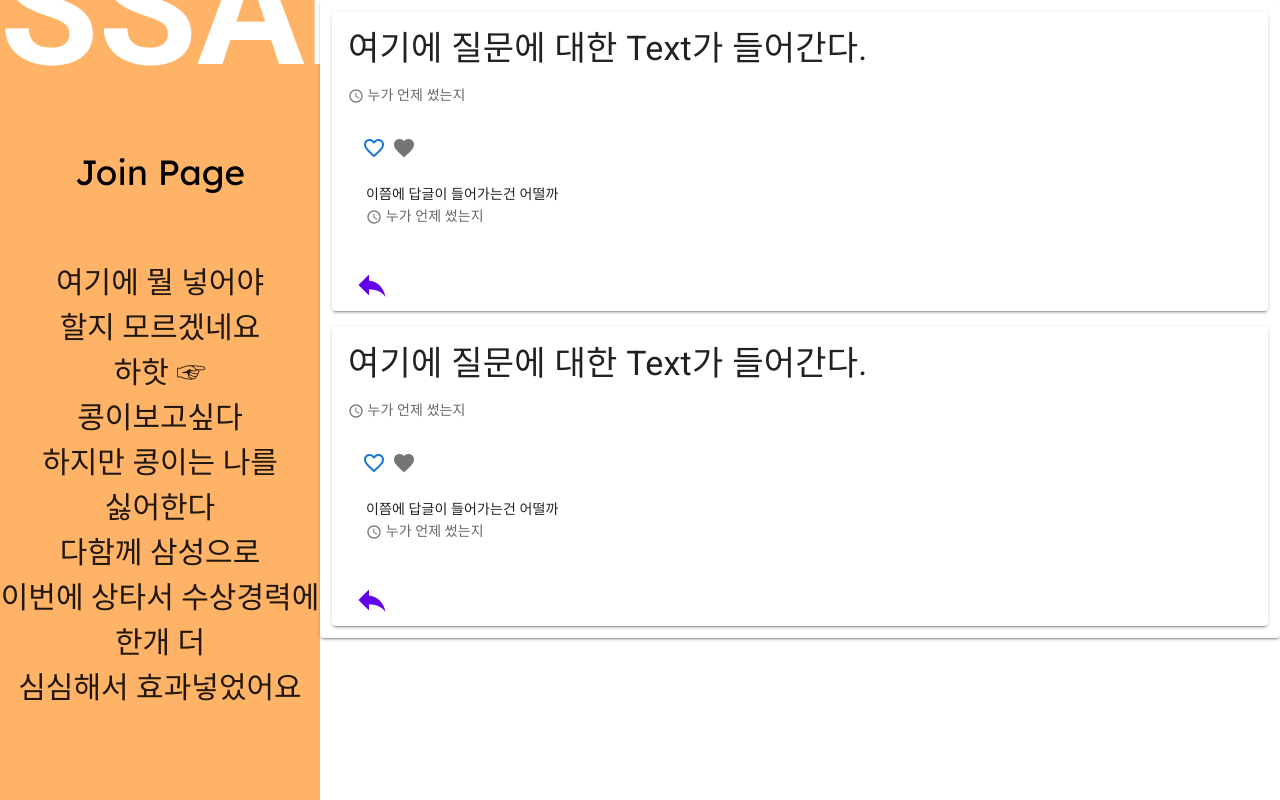
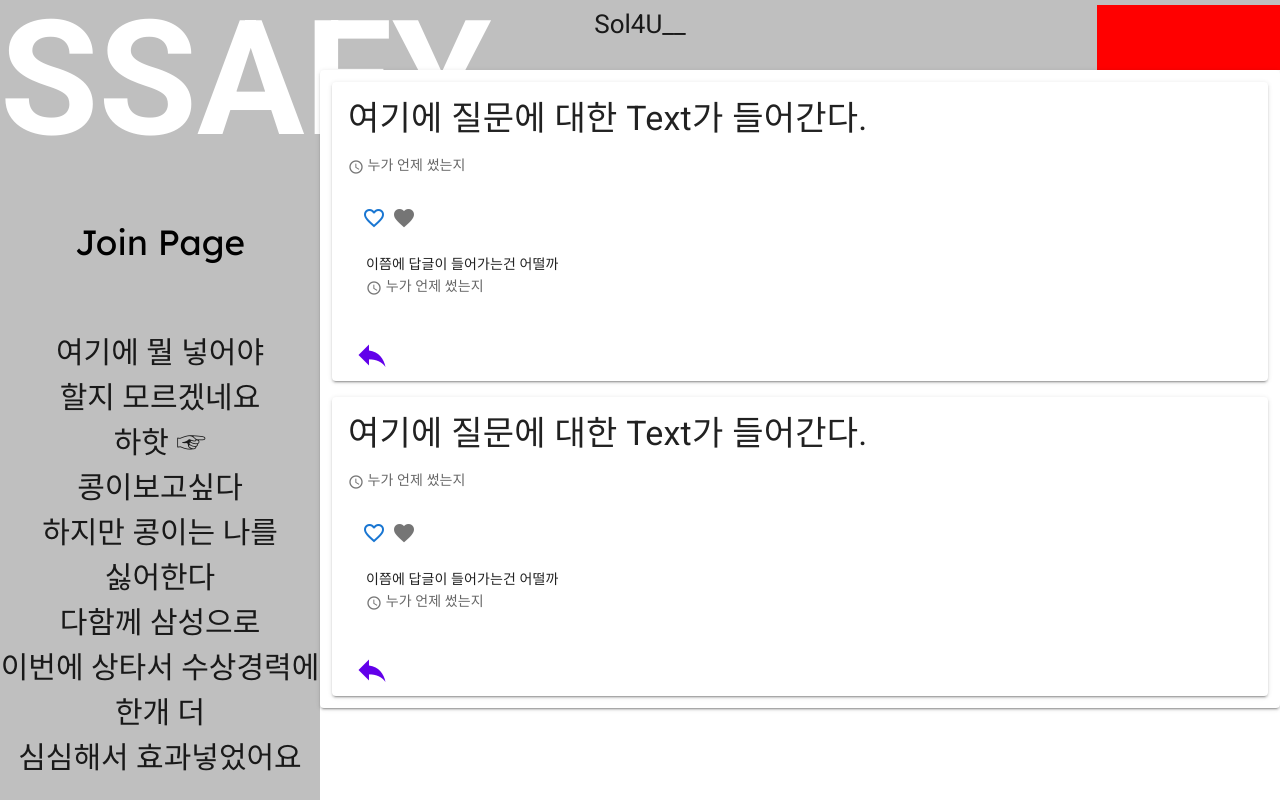
Before and after one commit to ssungwxx/Sol4U-QnA, a Vue app in the folder ssafy-qna/: page /qna/ in a window 1280 px wide. Built offline with nearby package versions, Linux system fonts and the light colour scheme; a web font is replaced by a local one.

Commit message:
add header component

```diff
--- /dev/null
+++ b/ssafy-qna/src/components/HeaderMobile.vue
@@ -0,0 +1,35 @@
+<template>
+    <v-layout>
+        <v-flex xs2/>
+        <v-flex xs10>
+            <div>
+                <p class="banner_mobile_font">
+                Sol4U__{{code}}
+                </p>
+            </div>
+        </v-flex>
+        <v-flex xs2  style="background-color:red;">
+            <!-- =========================================================== -->
+
+
+
+
+            <!-- =========================================================== -->
+        </v-flex>
+    </v-layout>
+</template>
+
+<script lang="ts">
+    import Vue from 'vue'
+
+    export default Vue.extend({
+        props: ['code']
+    })
+</script>
+
+<style scoped>
+
+.banner_mobile_font{
+  font-size:26px;
+}
+</style>
--- a/ssafy-qna/src/views/QnAPage.vue
+++ b/ssafy-qna/src/views/QnAPage.vue
@@ -1,5 +1,8 @@
 <template>
   <v-app>
+    <v-layout class = "banner_mobile">
+        <HeaderMobile :code = code />
+    </v-layout>
     <v-layout>
       <v-flex sm3 class="banner_background">
         <p class="banner">SSAFY</p>
@@ -38,7 +41,7 @@
 <script>
 import Vue from "vue";
 import QnACard from "../components/QnACard";
-
+import HeaderMobile from '../components/HeaderMobile'
 export default Vue.extend({
   computed: {
     code: function() {
@@ -46,7 +49,8 @@ export default Vue.extend({
     }
   },
   components: {
-    QnACard
+    QnACard,
+    HeaderMobile
   }
 });
 </script>
@@ -77,32 +81,23 @@ export default Vue.extend({
   color: black;
 }
 .banner_background {
-  -webkit-animation-name: movingPara;
-  -webkit-animation-duration: 10s;
-  animation-name: movingPara;
-  animation-duration: 10s;
-  -webkit-animation-iteration-count: infinite;
-  animation-iteration-count: infinite;
+  display:block;
+  background-color: #bfbfbf;
+}
+.banner_mobile{
+  display:none;
+  height: 50px;
+  background-color: #bfbfbf;
+  text-align:center;
+  padding-top:5px;
 }
 
-@-webkit-keyframes movingPara {
-  0% {
-    background-color: #3399ff;
+@media(max-width:600px){
+  .banner_background{
+    display:none;
   }
-  20% {
-    background-color: #ff99ff;
-  }
-  40% {
-    background-color: #ff9999;
-  }
-  50% {
-    background-color: #ffb366;
-  }
-  80% {
-    background-color: #adad85;
-  }
-  100% {
-    background-color: #3399ff;
+  .banner_mobile{
+    display:block;
   }
 }
 </style>
```
